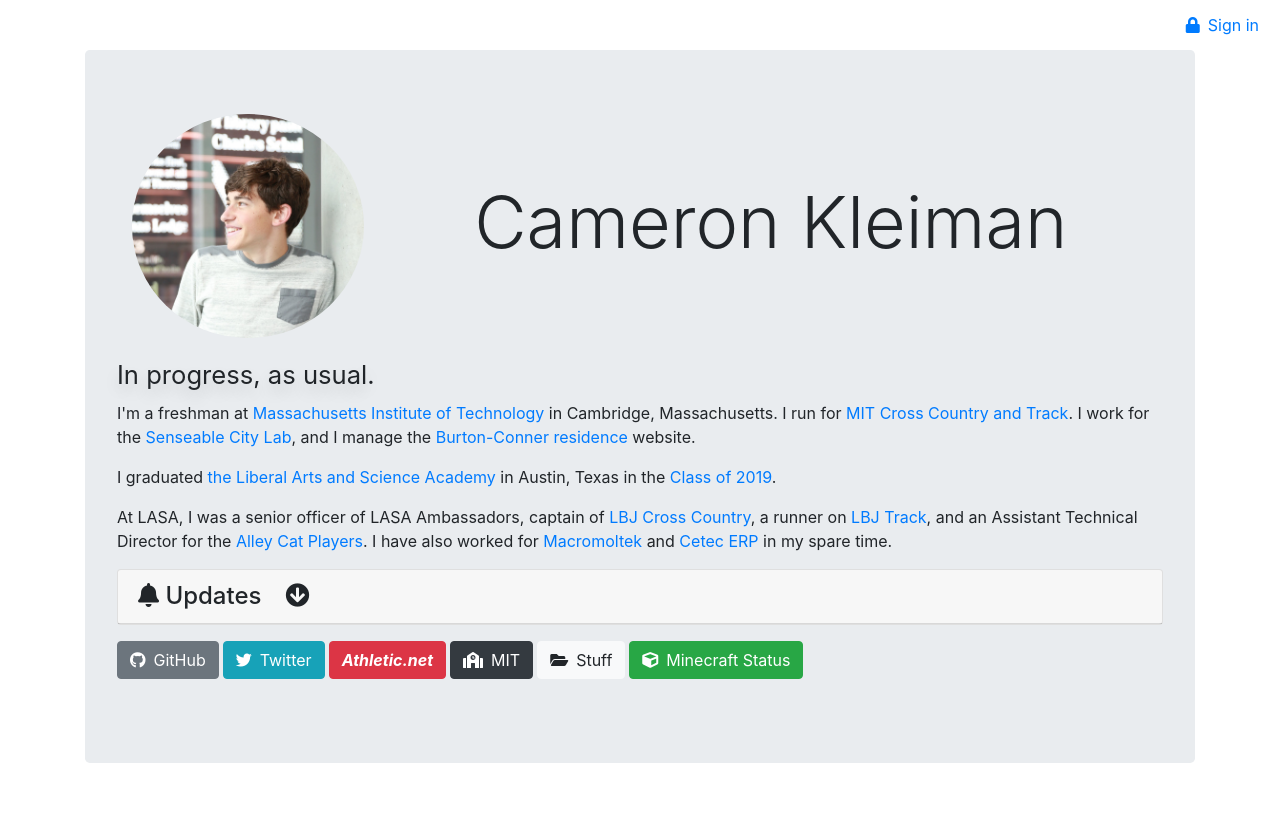
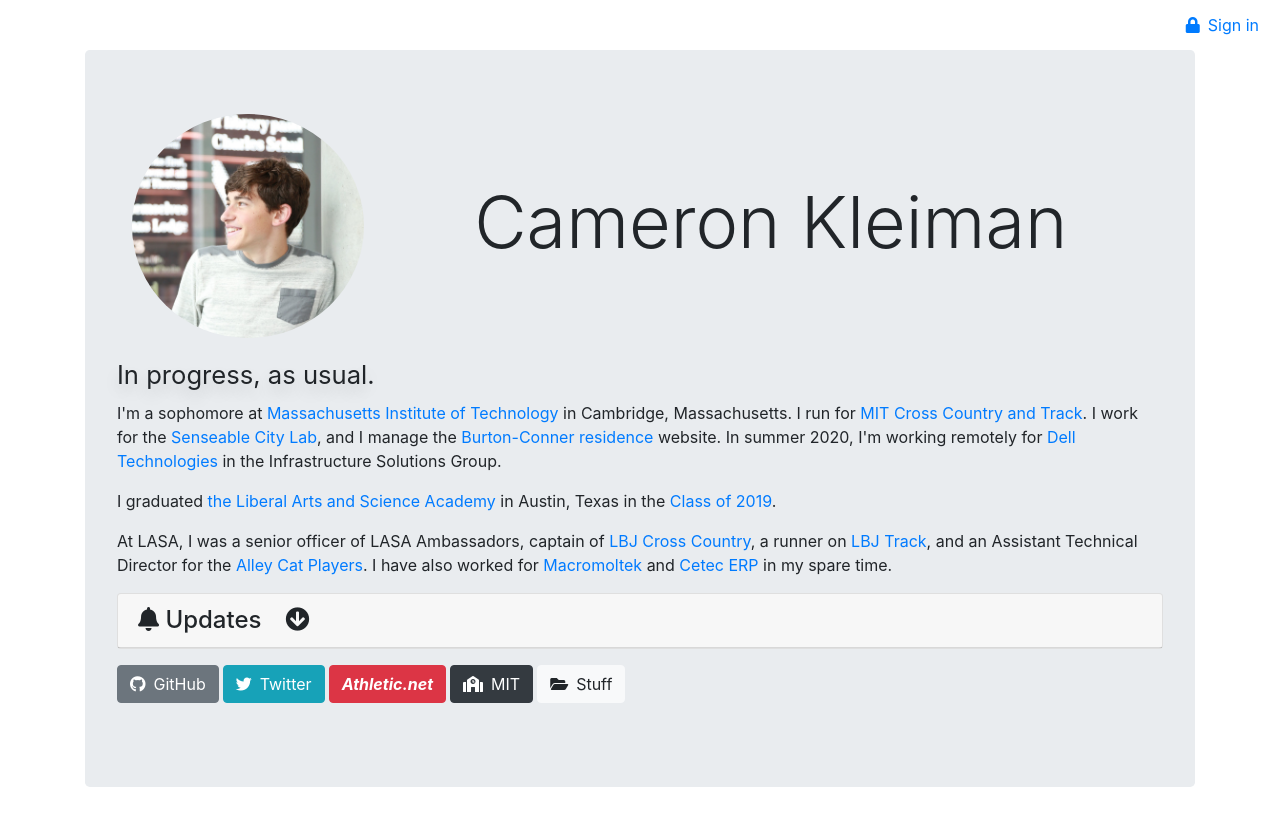
Before and after one commit to camtheman256/website, a Jekyll site: the page built from me/index.html, in a window 1280 px wide. Shown: the top 826 px of the page. Built offline with Jekyll 4.4.1, drawn with Linux system fonts in a browser that asks for light colours; nearby versions of some CDN libraries.

Commit message:
Update for Dell/school year over

```diff
--- a/me/index.html
+++ b/me/index.html
@@ -39,7 +39,10 @@
             </div>
         </div>
         <h2 class="indent"><small>In progress, as usual.</small></h2>
-        <p itemprop="description">I'm a freshman at <a href="https://web.mit.edu/" target="_blank">Massachusetts Institute of Technology</a> in Cambridge, Massachusetts. I run for <a href="http://hwtaylor.scripts.mit.edu/" target="_blank">MIT Cross Country and Track</a>. I work for the <a href="http://senseable.mit.edu" target="_blank">Senseable City Lab</a>, and I manage the <a href="https://bc.mit.edu" data-toggle="tooltip" title="Best dorm!" target="_blank">Burton-Conner residence</a> website.
+        <p itemprop="description">
+					I'm a sophomore at <a href="https://web.mit.edu/" target="_blank">Massachusetts Institute of Technology</a> in Cambridge, Massachusetts. I run for <a href="http://hwtaylor.scripts.mit.edu/" target="_blank">MIT Cross Country and Track</a>. I work for the <a href="http://senseable.mit.edu" target="_blank">Senseable City Lab</a>, and I manage the <a href="https://bc.mit.edu" data-toggle="tooltip" title="Best dorm!" target="_blank">Burton-Conner residence</a> website.
+					In summer 2020, I'm working remotely for <a href="https://www.delltechnologies.com/" target="_blank">Dell Technologies</a> in the Infrastructure Solutions Group.
+				</p>
         <p>I graduated <a href="http://www.lasahighschool.org/" target="_blank">the Liberal Arts and Science Academy</a> in Austin, Texas in the <a href="https://lasa2019.com">Class of 2019</a>.</p>
         <p>
           At LASA, I was a senior officer of LASA Ambassadors, captain of <a href="https://www.lbjxc.org" target="_blank">LBJ Cross Country</a>, a runner on <a href="https://www.lbjtf.org">LBJ Track</a>, and an Assistant Technical Director for the <a href="https://www.alleycatplayers.com" target="_blank">Alley Cat Players</a>. I have also worked for <a href="https://www.macromoltek.com">Macromoltek</a> and <a href="https://www.cetecerp.com/" data-toggle="tooltip" title="Run your business efficiently!">Cetec ERP</a> in my spare time.
@@ -94,9 +97,6 @@
             <a class="btn btn-light {{ button_spacing }}" role="button" href="{% link _stuff/index.md %}">
               <i class="fas fa-folder-open"></i>&ensp;Stuff
             </a>
-            <a class="btn btn-success {{ button_spacing }}" role="button" href="https://mcstatus.camk.co" target="_blank">
-              <i class="fas fa-cube"></i>&ensp;Minecraft Status
-            </a>
         </div>
 	</div>
 </div>
```
Also changed, not shown: other parts of me/index.html (+1 -1 lines), firebase.json, 1 other file.
